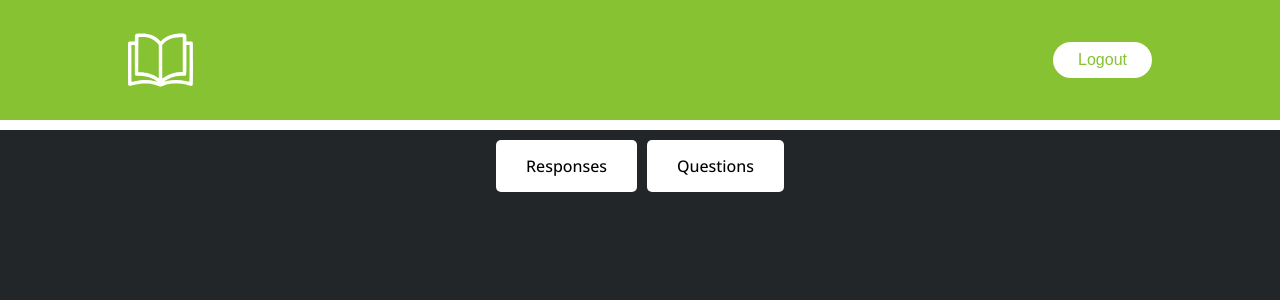
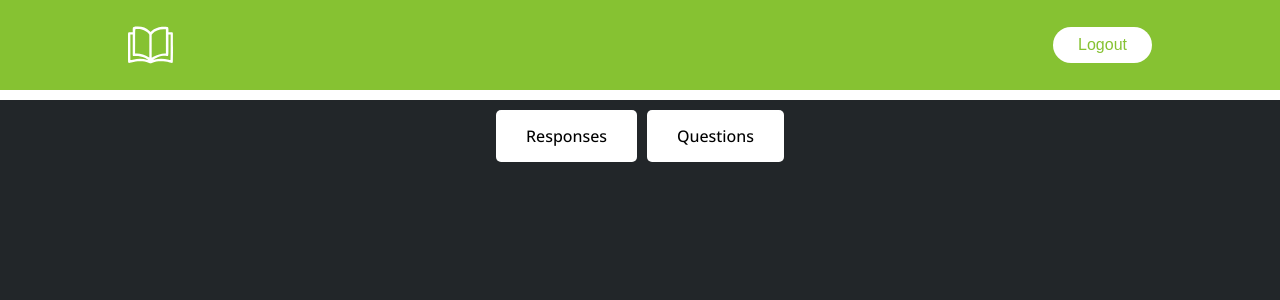
Before and after one commit to pagina-slu/quiz, a PHP site: page /teacher/index.php in a window 1280 px wide. Shown: the top 300 px of the page. Run offline with PHP 8.4, Linux system fonts and the light colour scheme.

Commit message:
Make header smaller

```diff
--- a/teacher/style/style.css
+++ b/teacher/style/style.css
@@ -53,14 +53,14 @@ header {
   border-bottom: 1rem solid white;
   display: flex;
   justify-content: flex-end;
-  padding: 30px 10%;
+  padding: 1.5rem 10%;
   width: 100%;
 }
 
 .logo {
   cursor: pointer;
   margin-right: auto;
-  width: 6.5rem;
+  width: 4.5rem;
 }
 
 button {
```
